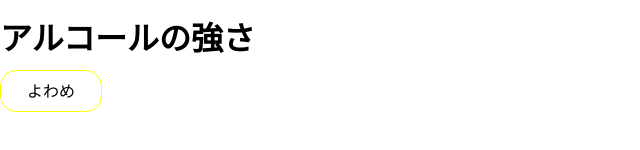
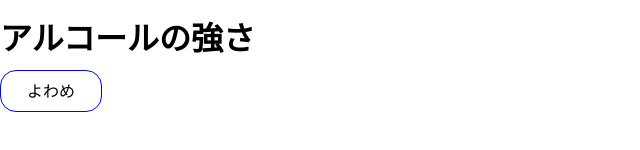
Before and after one commit to MaxfieldWalker/carol, a React app: page /select in a window 1280 px wide. Shown: the part 218-368 px from the top of the page, without its empty margins (0-640 px from the left). Built offline with nearby package versions, Linux system fonts and the light colour scheme.

Commit message:
Handle checked items

```diff
--- a/src/components/atoms/scrollTextItem.tsx
+++ b/src/components/atoms/scrollTextItem.tsx
@@ -6,6 +6,7 @@ export interface ScrollTextItemProps {
   displayName: string;
   color: string;
   isChecked: boolean;
+  onClick?: () => void;
 }
 
 export const ScrollTextItem: React.StatelessComponent<
@@ -14,14 +15,13 @@ export const ScrollTextItem: React.StatelessComponent<
   const itemWidth = 100;
   const itemHeight = 40;
 
-  const { color, isChecked, displayName } = props;
+  const { color, isChecked, displayName, onClick } = props;
 
   const uncheckedStyle: React.CSSProperties = {
     borderColor: color,
     borderWidth: 1,
     borderStyle: "solid",
-    color: Color.black,
-    borderRadius: 16
+    color: Color.black
   };
 
   const checkedStyle: React.CSSProperties = {
@@ -34,7 +34,9 @@ export const ScrollTextItem: React.StatelessComponent<
     height: itemHeight,
     display: "flex",
     alignItems: "center",
-    justifyContent: "center"
+    justifyContent: "center",
+    borderRadius: 16,
+    cursor: "pointer"
   };
 
   const style = {
@@ -43,9 +45,13 @@ export const ScrollTextItem: React.StatelessComponent<
   };
 
   return (
-    <div>
-      <div style={style}>
-        <div>{displayName}</div>
+    <div onClick={onClick} style={style}>
+      <div
+        style={{
+          userSelect: "none"
+        }}
+      >
+        {displayName}
       </div>
     </div>
   );
--- a/src/screens/selectScreen.tsx
+++ b/src/screens/selectScreen.tsx
@@ -10,26 +10,61 @@ import {
 
 import { UISubheader } from "../components/atoms/typography";
 import { Color } from "../components/theme";
+import { SelectEffectDescriptor } from "redux-saga/effects";
 
-export default class SelectScreen extends React.Component {
-  render() {
-    const dummyData: ScrollImageItemProps[] = [
+interface Props {}
+
+interface SelectableItem {
+  name: string;
+  type: "keyword" | "strength";
+}
+
+interface State {
+  strengthList: ScrollTextItemProps[];
+  keywordList: ScrollImageItemProps[];
+}
+
+export default class SelectScreen extends React.Component<Props, State> {
+  constructor(props: Props, state: State) {
+    super(props, state);
+
+    this.state = {
+      strengthList: [
+        {
+          name: "low",
+          displayName: "よわめ",
+          color: Color.blue,
+          isChecked: false
+        }
+      ],
+      keywordList: [
         {
           imageUrl: "",
           name: "kankitsu",
           displayName: "柑橘系",
           isChecked: false
         }
-    ];
+      ]
+    };
+  }
 
-    const dummyData2: ScrollTextItemProps[] = [
-      {
-        name: "low",
-        displayName: "よわめ",
-        color: Color.yellow,
-        isChecked: false
+  onAlcoholStrengthClick(name: string) {
+    const list = this.state.strengthList.slice();
+    const item = list.find(x => x.name === name)!!;
+    item.isChecked = !item.isChecked;
+    this.setState({
+      strengthList: list
+    });
   }
-    ];
+
+  getSelectedItems() {
+    const { keywordList, strengthList } = this.state;
+    const list = [...keywordList, ...strengthList];
+    return list.filter(x => x.isChecked).map(x => x.name);
+  }
+
+  render() {
+    const { strengthList, keywordList } = this.state;
 
     const sectionStyle: React.CSSProperties = {
       margin: "32px 0"
@@ -39,14 +74,24 @@ export default class SelectScreen extends React.Component {
       <div>
         <div style={sectionStyle}>
           <UISubheader>キーワード</UISubheader>
-          {dummyData.map(d => (
-            <ScrollImageItem {...d} />
+          {keywordList.map((d: ScrollImageItemProps, index: number) => (
+            <ScrollImageItem key={index} {...d} />
           ))}
         </div>
         <div style={sectionStyle}>
           <UISubheader>アルコールの強さ</UISubheader>
-          {dummyData2.map(d => (
-            <ScrollTextItem {...d} />
+          {strengthList.map((d: ScrollTextItemProps, index: number) => (
+            <ScrollTextItem
+              key={index}
+              onClick={() => this.onAlcoholStrengthClick(d.name)}
+              {...d}
+            />
+          ))}
+        </div>
+
+        <div>
+          {this.getSelectedItems().map(name => (
+            <div>{name}</div>
           ))}
         </div>
       </div>
--- a/src/styles.scss
+++ b/src/styles.scss
@@ -17,6 +17,7 @@ p {
     sans-serif;
   margin: 0;
   padding: 0;
+  user-select: none;
 }
 
 html {
```
Lines whose indentation alone changed are shown as unchanged.
